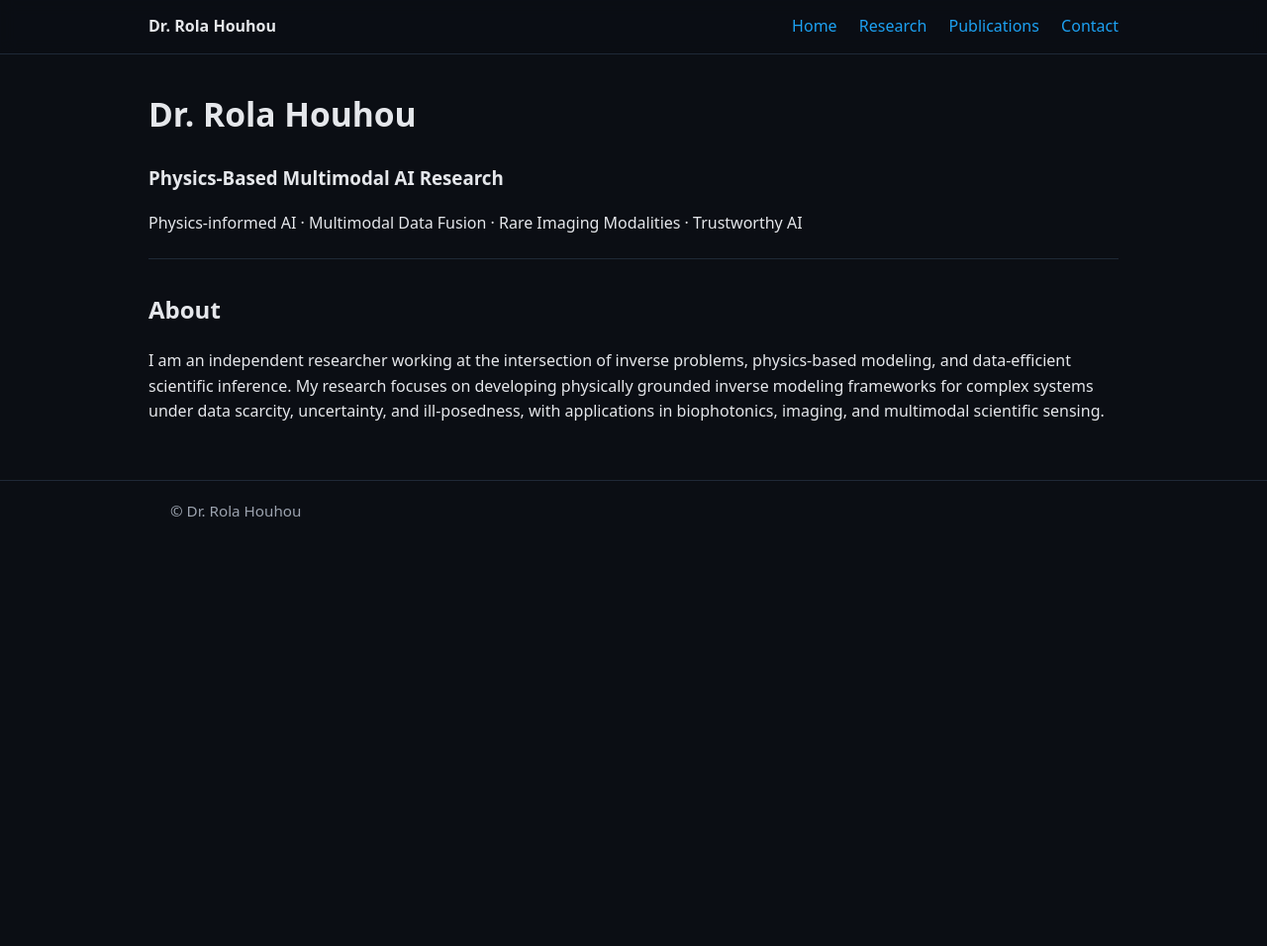
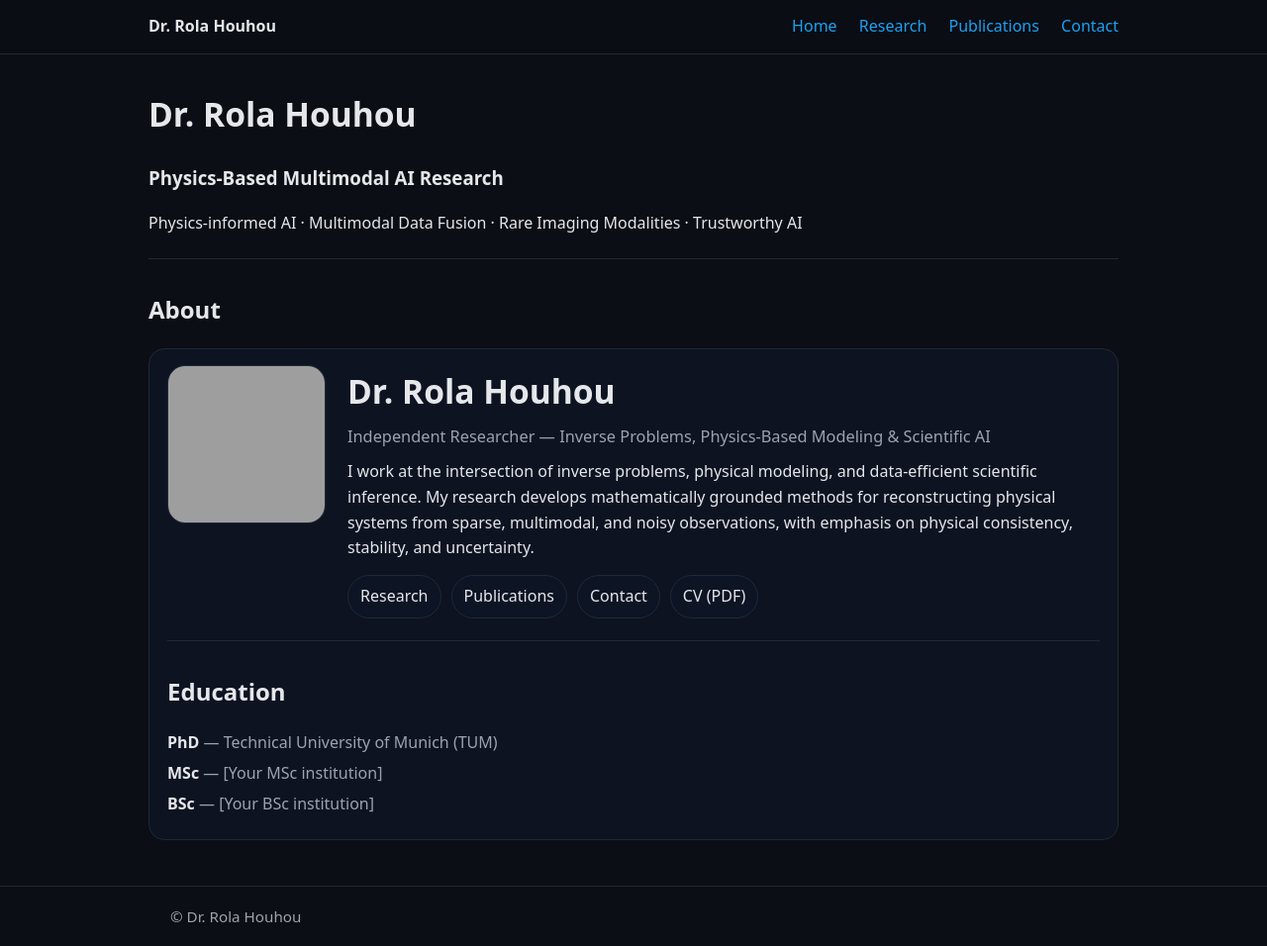
Before and after one commit to rhouhou/rhouhou.github.io, a Jekyll site: the page built from index.md, in a window 1280 px wide and 956 px high. Shown: the whole window at 99% size. Built offline with Jekyll 4.4.1, drawn with Linux system fonts in a browser that asks for light colours; grey boxes are pictures that could not be loaded.

Commit message:
Update index.md

```diff
--- a/index.md
+++ b/index.md
@@ -11,4 +11,32 @@ Physics-informed AI · Multimodal Data Fusion · Rare Imaging Modalities · Trus
 ---
 
 ## About
-I am an independent researcher working at the intersection of inverse problems, physics-based modeling, and data-efficient scientific inference. My research focuses on developing physically grounded inverse modeling frameworks for complex systems under data scarcity, uncertainty, and ill-posedness, with applications in biophotonics, imaging, and multimodal scientific sensing.
+<section class="card">
+  <div class="hero">
+    <div class="hero-photo">
+      <img src="assets/profile.jpg" alt="Portrait of Dr. Rola Houhou">
+    </div>
+    <div>
+      <h1>Dr. Rola Houhou</h1>
+      <div class="tagline">Independent Researcher — Inverse Problems, Physics-Based Modeling & Scientific AI</div>
+      <p>
+        I work at the intersection of inverse problems, physical modeling, and data-efficient scientific inference.
+        My research develops mathematically grounded methods for reconstructing physical systems from sparse,
+        multimodal, and noisy observations, with emphasis on physical consistency, stability, and uncertainty.
+      </p>
+      <div class="quicklinks">
+        <a href="research.html">Research</a>
+        <a href="publications.html">Publications</a>
+        <a href="contact.html">Contact</a>
+        <a href="assets/CV.pdf">CV (PDF)</a>
+      </div>
+    </div>
+  </div>
+  <hr>
+  <h2>Education</h2>
+  <ul class="compact-list">
+    <li><strong>PhD</strong> <span class="where">— Technical University of Munich (TUM)</span></li>
+    <li><strong>MSc</strong> <span class="where">— [Your MSc institution]</span></li>
+    <li><strong>BSc</strong> <span class="where">— [Your BSc institution]</span></li>
+  </ul>
+</section>
```
